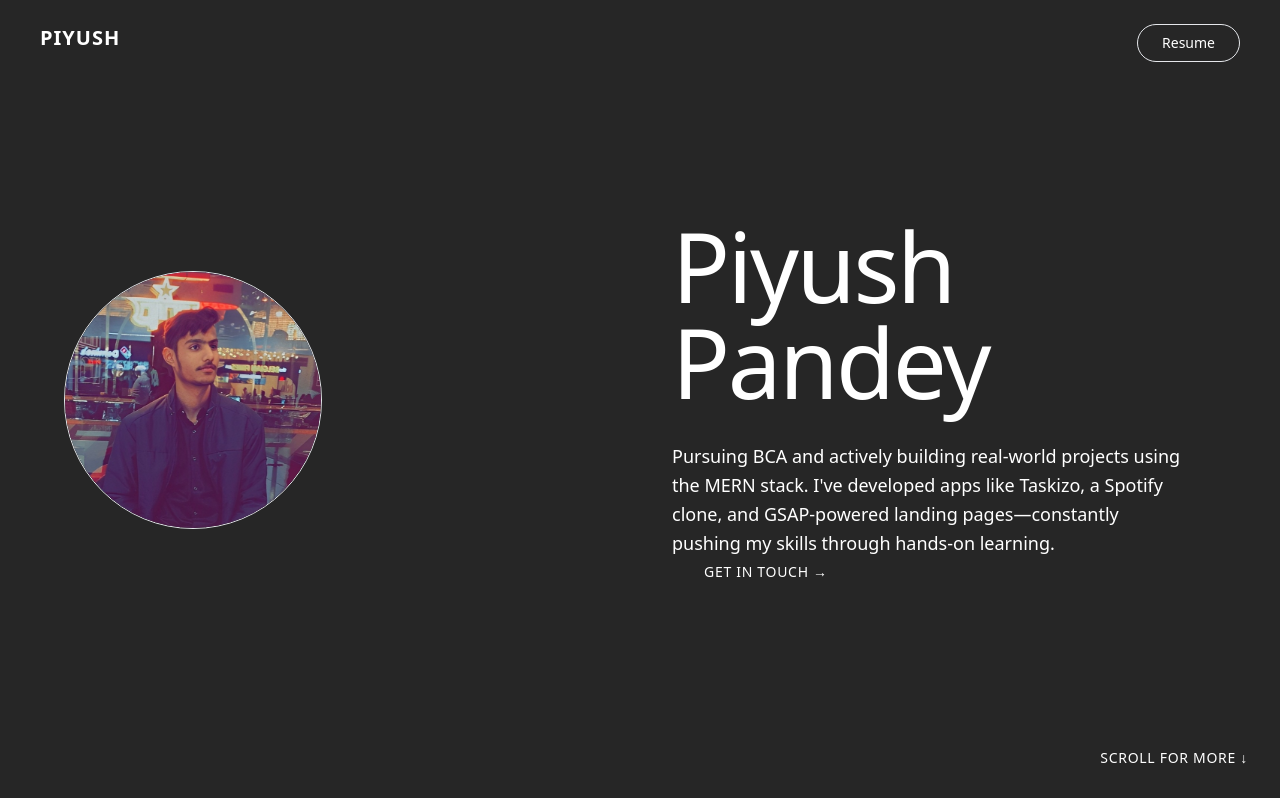
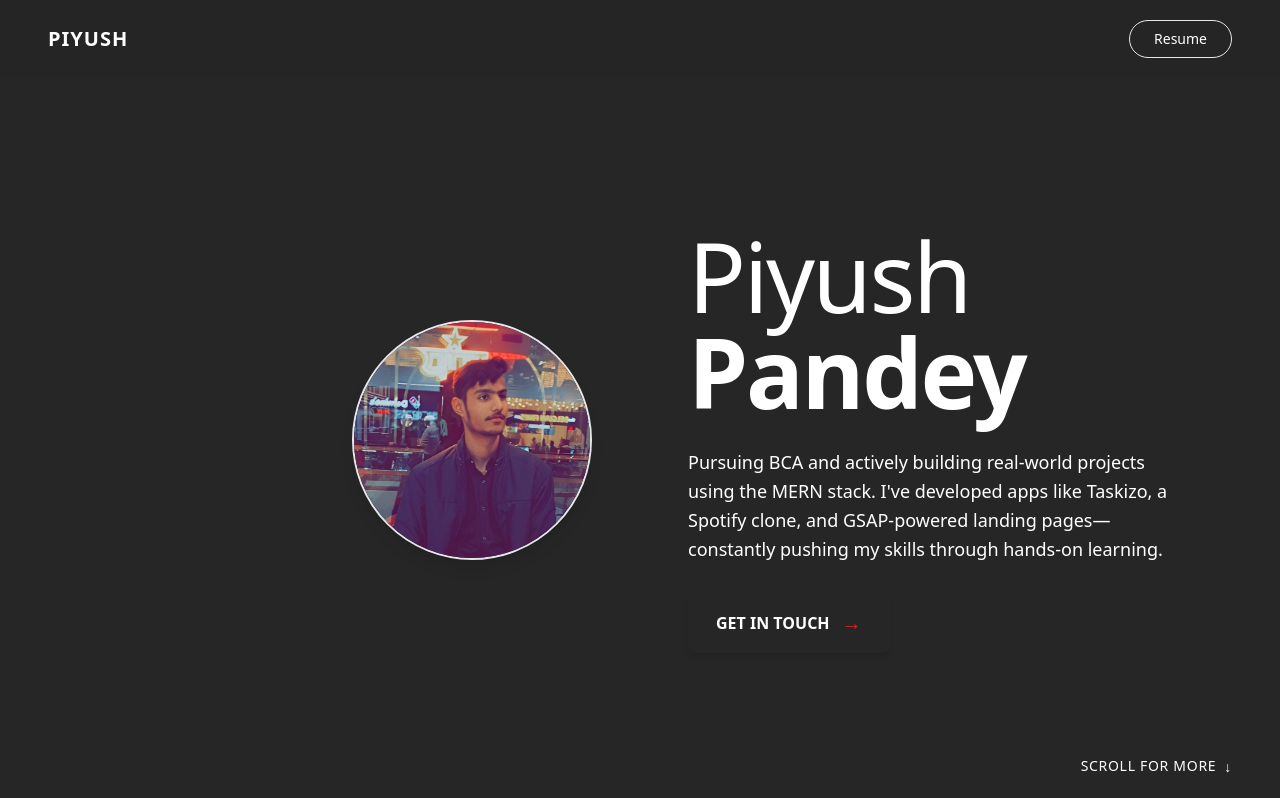
Before and after one commit to Piyush55236k/Portfolio, a React (Create React App) app: page / in a window 1280 px wide. Shown: the top 798 px of the page. Built offline with nearby package versions, Linux system fonts and the light colour scheme.

Commit message:
update hero.jsx

```diff
--- a/src/components/Hero.jsx
+++ b/src/components/Hero.jsx
@@ -1,11 +1,12 @@
 import { Link } from "react-router-dom";
 import FlipAvatar from "./FlipAvatar";
+
 const Hero = () => {
   return (
     <section className="relative min-h-screen bg-[#262626] text-foreground overflow-hidden">
       {/* Navbar */}
-      <div className="absolute top-0 w-full z-50 flex justify-between px-6 md:px-10 py-6">
-        <Link to="/" className="text-xl font-bold tracking-wider text-foreground">
+      <nav className="fixed top-0 left-0 w-full z-50 flex justify-between items-center px-6 md:px-12 py-5 bg-[#262626]/80 backdrop-blur-md">
+        <Link to="/" className="text-xl font-bold tracking-wider text-foreground hover:text-primary transition-colors">
           PIYUSH
         </Link>
         <a
@@ -17,45 +18,93 @@ const Hero = () => {
         >
           Resume
         </a>
-      </div>
+      </nav>
 
       {/* Main Content */}
-      <div className="relative z-10 flex flex-col md:flex-row items-center justify-center w-full min-h-screen px-6 md:px-16 py-20 gap-16">
+      <div className="relative z-10 flex flex-col md:flex-row items-center justify-center w-full min-h-screen px-6 md:px-24 pt-28 md:pt-36 pb-16 gap-12 md:gap-24">
         {/* Profile Image */}
-        <div className="md:w-1/2 w-full flex justify-center md:justify-start items-center">
-          <div className="w-65 h-65 relative">
-            <div className="w-full h-full rounded-full overflow-hidden bg-muted border border-border/20">
-             <FlipAvatar />
+        <div className="md:w-1/2 w-full flex justify-center md:justify-end items-center">
+          <div className="w-40 h-40 md:w-60 md:h-60 flex items-center justify-center">
+            <div className="w-full h-full rounded-full overflow-hidden border-2 border-border shadow-lg bg-muted">
+              <FlipAvatar />
             </div>
           </div>
         </div>
 
         {/* Text Content */}
-        <div className="md:w-1/2 w-full space-y-8 text-center md:text-left">
-          <h1 className="text-6xl md:text-7xl lg:text-8xl font-light leading-none tracking-tight">
+        <div className="md:w-1/2 w-full space-y-7 text-center md:text-left flex flex-col items-center md:items-start md:justify-center">
+          <h1 className="text-5xl md:text-7xl lg:text-8xl font-light leading-tight tracking-tight">
             Piyush
-            <br />
-            Pandey
+            <br className="hidden md:block" />
+            <span className="text-primary font-semibold">Pandey</span>
           </h1>
 
           <p className="text-lg text-muted-foreground max-w-lg leading-relaxed">
             Pursuing BCA and actively building real-world projects using the MERN stack. I've developed apps like Taskizo, a Spotify clone, and GSAP-powered landing pages—constantly pushing my skills through hands-on learning.
           </p>
 
-
-
-
-
-            <Link to="/contact" className="
-            bg-primary hover:bg-primary/90 text-primary-foreground px-8 py-6 text-sm font-medium tracking-wider rounded-lg">GET IN TOUCH →</Link>
-
-        </div>
-
-        {/* Scroll Prompt */}
-        <div className="absolute bottom-8 right-8 text-sm text-muted-foreground tracking-wider uppercase">
-          SCROLL FOR MORE ↓
+          {/* GET IN TOUCH button */}
+          <div className="mt-8 flex justify-center md:justify-start w-full">
+            <Link
+              to="/contact"
+              className="
+                group
+                inline-flex items-center gap-2
+                bg-primary text-primary-foreground
+                px-7 py-4
+                rounded-lg
+                font-semibold
+                text-base
+                shadow-md
+                transition
+                hover:-translate-y-1 hover:bg-primary/90 hover:shadow-lg
+                focus:outline-none focus:ring-2 focus:ring-primary focus:ring-offset-2
+              "
+            >
+              GET IN TOUCH
+              <span className="ml-1 text-xl text-red-600 transition-transform duration-200 group-hover:translate-x-2">
+                →
+              </span>
+            </Link>
+          </div>
         </div>
       </div>
+
+      {/* Animated Scroll Prompt: centered on mobile, right on desktop */}
+      <div
+        className="
+          absolute bottom-6 left-1/2 transform -translate-x-1/2
+          md:left-auto md:right-12 md:translate-x-0
+          flex items-center gap-2
+          text-sm text-muted-foreground tracking-wider uppercase
+          select-none pointer-events-none
+        "
+      >
+        <span className="animate-fade-in-down">SCROLL FOR MORE</span>
+        <span className="inline-block animate-bounce-smooth">↓</span>
+      </div>
+
+      {/* Custom Animations */}
+      <style>
+        {`
+          @keyframes fade-in-down {
+            0% { opacity: 0; transform: translateY(-12px);}
+            100% { opacity: 1; transform: translateY(0);}
+          }
+          .animate-fade-in-down {
+            animation: fade-in-down 1.2s 0.7s both;
+          }
+          @keyframes bounce-smooth {
+            0%, 100% { transform: translateY(0);}
+            30% { transform: translateY(-8px);}
+            50% { transform: translateY(2px);}
+            80% { transform: translateY(-2px);}
+          }
+          .animate-bounce-smooth {
+            animation: bounce-smooth 1.4s infinite;
+          }
+        `}
+      </style>
     </section>
   );
 };
```
